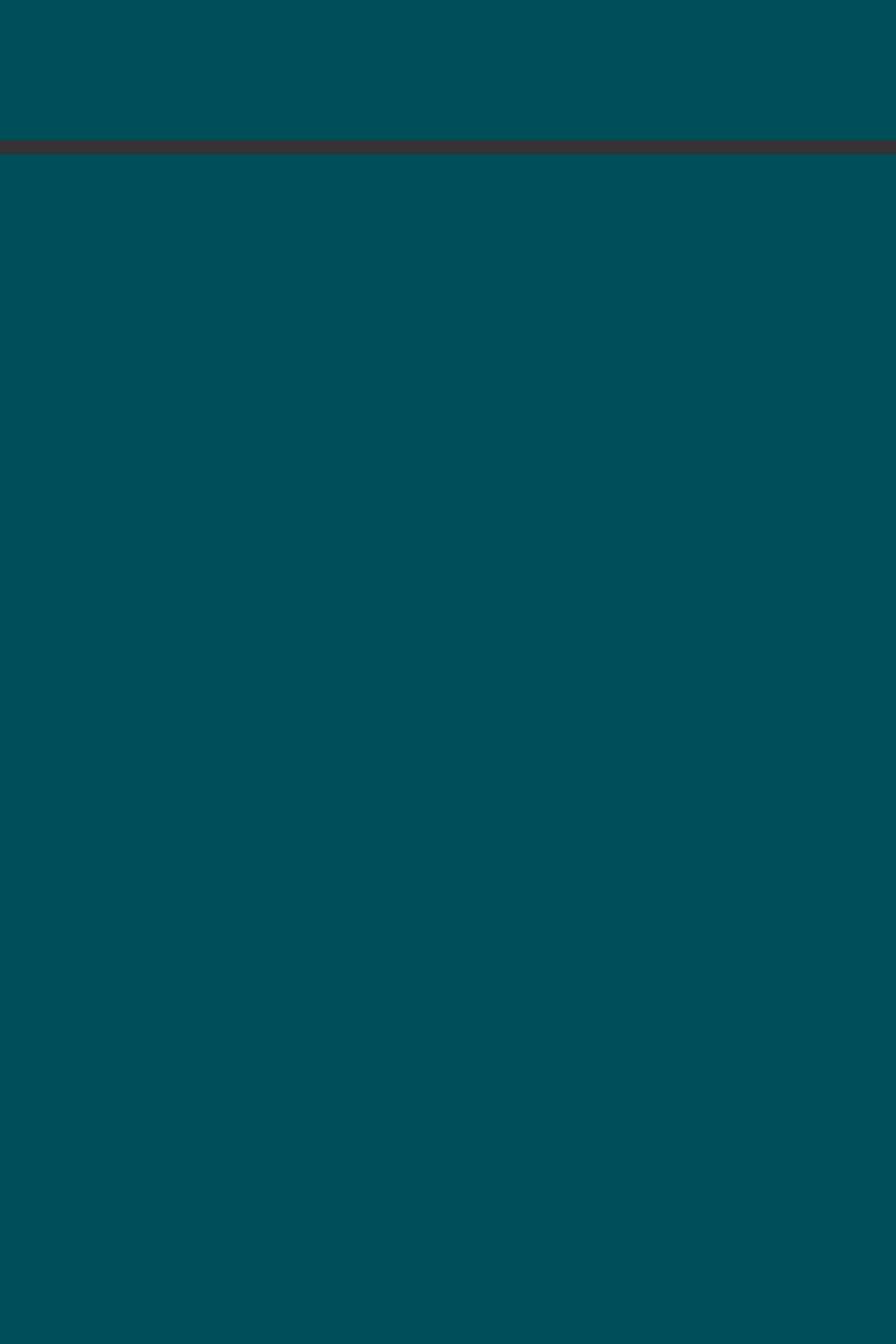
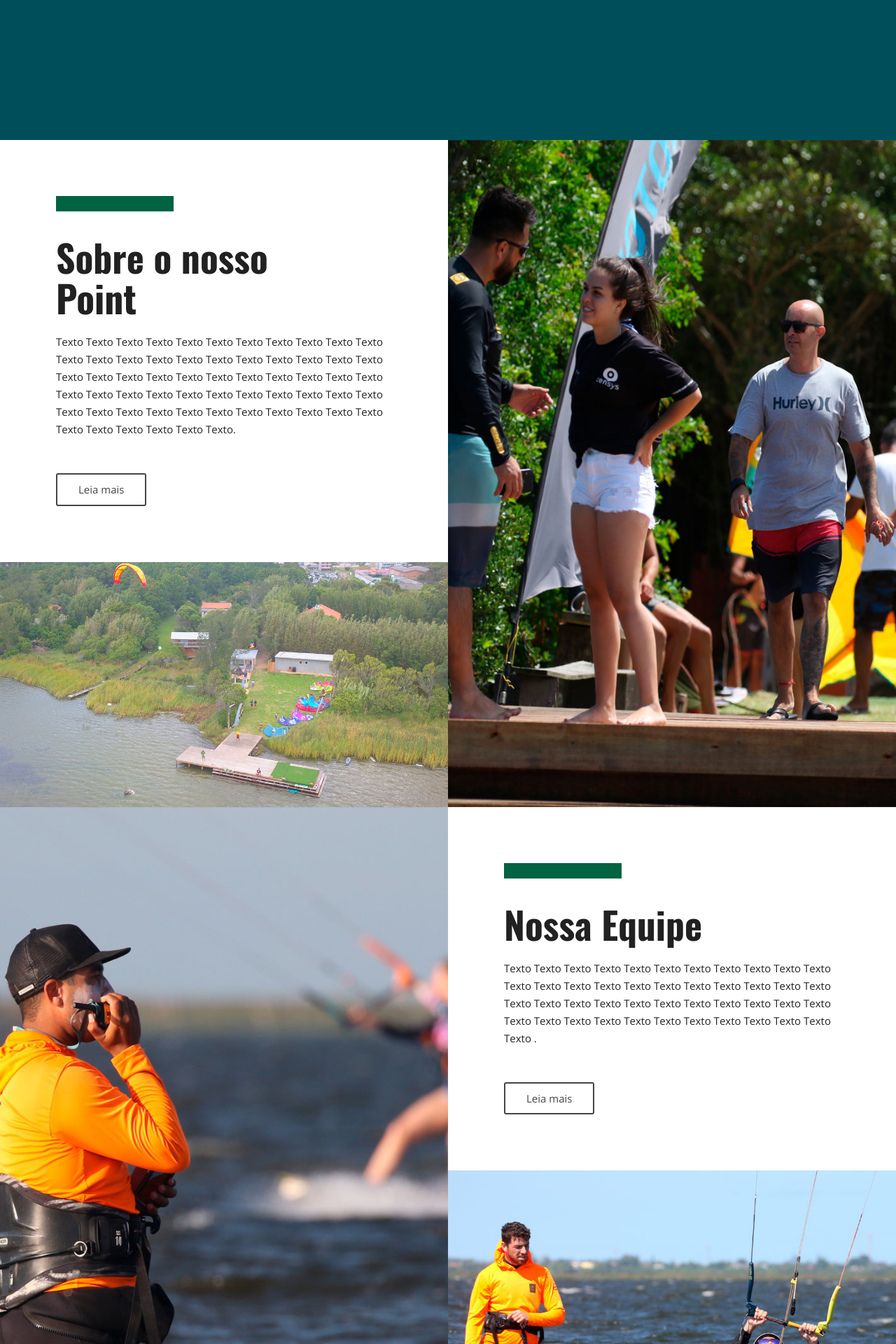
Before and after one commit to alfagundes/kitepoint, a PHP site: page / in a window 1280 px wide. Shown: the part 710-2630 px from the top of the page at 70% size. Before the commit the page ends 930 px from the top, so only its background shows below. Run offline with PHP 8.4, Linux system fonts and the light colour scheme.

Commit message:
atualizaçao kitepoint

```diff
--- a/assets/css/style.css
+++ b/assets/css/style.css
@@ -145,10 +145,19 @@
 }
 
 .area--3--content {
-  padding: 200px 80px;
-  background-image: url('../images/bg2.jpg');
   background-size: cover;
   background-position: left;
+}
+
+.area--3--content--contact {
+  width: 90%;
+  justify-content: center;
+}
+
+.area--3--content--map {
+  width: 90%;
+  justify-content: center;
+  display: flex;
 }
 
 .area--3--text {
@@ -157,7 +166,6 @@
 }
 
 .area--3--img--1 {
-  background-image: url('../images/f5.jpg');
   background-size: cover;
   background-position: center;
 }
--- a/index.html
+++ b/index.html
@@ -30,6 +30,84 @@
     </div>
   </section>
 
+  <section class="area--1">
+    <div class="area--1--content">
+      <div class="bar"></div>
+      <h2>Sobre o nosso<br /> Point </h2>
+      <!--<div class="area--1--quote">"Just love yourself and you're set." – Lady Gaga</div>-->
+      <div class="area--1--text">Texto Texto Texto Texto Texto Texto Texto Texto Texto Texto Texto Texto Texto Texto
+        Texto Texto Texto Texto Texto Texto Texto Texto Texto Texto Texto Texto Texto Texto Texto Texto Texto Texto
+        Texto Texto Texto Texto Texto Texto Texto Texto Texto Texto Texto Texto Texto Texto Texto Texto Texto Texto
+        Texto Texto Texto Texto Texto Texto Texto Texto Texto Texto Texto.</div>
+      <a href="" class="button">Leia mais</a>
+    </div>
+    <div class="area--1--img--1"></div>
+    <div class="area--1--img--2"></div>
+  </section>
+
+  <section class="area--2">
+    <div class="area--2--content">
+      <div class="bar"></div>
+      <h2>Nossa Equipe</h2>
+      <div class="area--2--text">Texto Texto Texto Texto Texto Texto Texto Texto Texto Texto Texto Texto Texto Texto
+        Texto Texto Texto Texto Texto Texto Texto Texto Texto Texto Texto Texto Texto Texto Texto Texto Texto Texto
+        Texto Texto Texto Texto Texto Texto Texto Texto Texto Texto Texto Texto Texto .</div>
+      <a href="" class="button">Leia mais</a>
+
+    </div>
+    <div class="area--2--img--1"></div>
+    <div class="area--2--img--2"></div>
+  </section>
+
+  <section class="area--3">
+    <div class="area--3--content">
+      <h3>Contato</h3>
+      <div class="area--3--content--contact">
+
+        <div class="row">
+          <form class="col s12">
+            <div class="row">
+              <div class="input-field col s6">
+                <input id="first_name" type="text" class="validate">
+                <label for="first_name">Nome</label>
+              </div>
+            </div>
+            <div class="row">
+              <div class="input-field col s6">
+                <input id="icon_telephone" type="tel" class="validate">
+                <label for="icon_telephone">Telepone</label>
+              </div>
+            </div>
+            <div class="row">
+              <div class="input-field col s12">
+                <input id="email" type="email" class="validate">
+                <label for="email">Email</label>
+              </div>
+            </div>
+            <div class="row">
+              <div class="input-field col s12">
+                <textarea id="textarea1" class="materialize-textarea"></textarea>
+                <label for="textarea1">O que você precisa?</label>
+              </div>
+            </div>
+            <button class="btn waves-effect waves-light" type="Submit" name="action">Enviar
+              <i class="material-icons right"></i>
+            </button>
+          </form>
+        </div>
+      </div>
+
+    </div>
+    <div class="area--3--img--1">
+      <h3>Como chegar</h3>
+      <di class="area--3--content--map">
+        <iframe
+          src="https://www.google.com/maps/embed?pb=!1m18!1m12!1m3!1d3455.443464384275!2d-50.18064368426021!3d-29.995420335959782!2m3!1f0!2f0!3f0!3m2!1i1024!2i768!4f13.1!3m3!1m2!1s0x951873df06d482e3%3A0x74e11373e2ef1647!2sKite%20Point%20Lagoa%20do%20Armaz%C3%A9m!5e0!3m2!1spt-BR!2sbr!4v1617313620578!5m2!1spt-BR!2sbr"
+          width="600" height="450" style="border:0;" allowfullscreen="" loading="lazy"></iframe>
+      </di>
+
+    </div>
+  </section>
 
   <footer>
   </footer>
```
Also changed, not shown: assets/images/f1.jpg, assets/images/f2.jpg, assets/images/f3.jpg, assets/images/f4.jpg.
